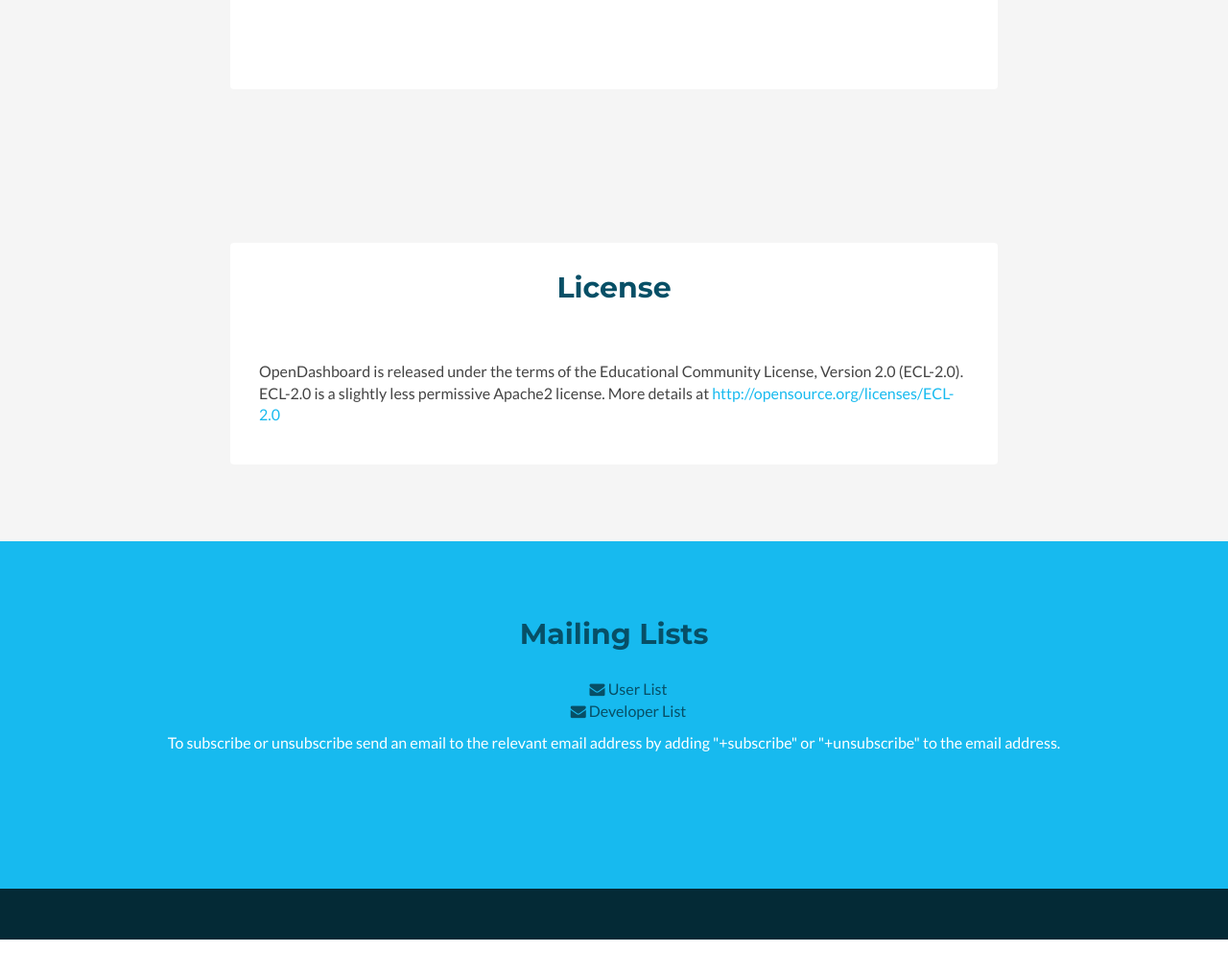
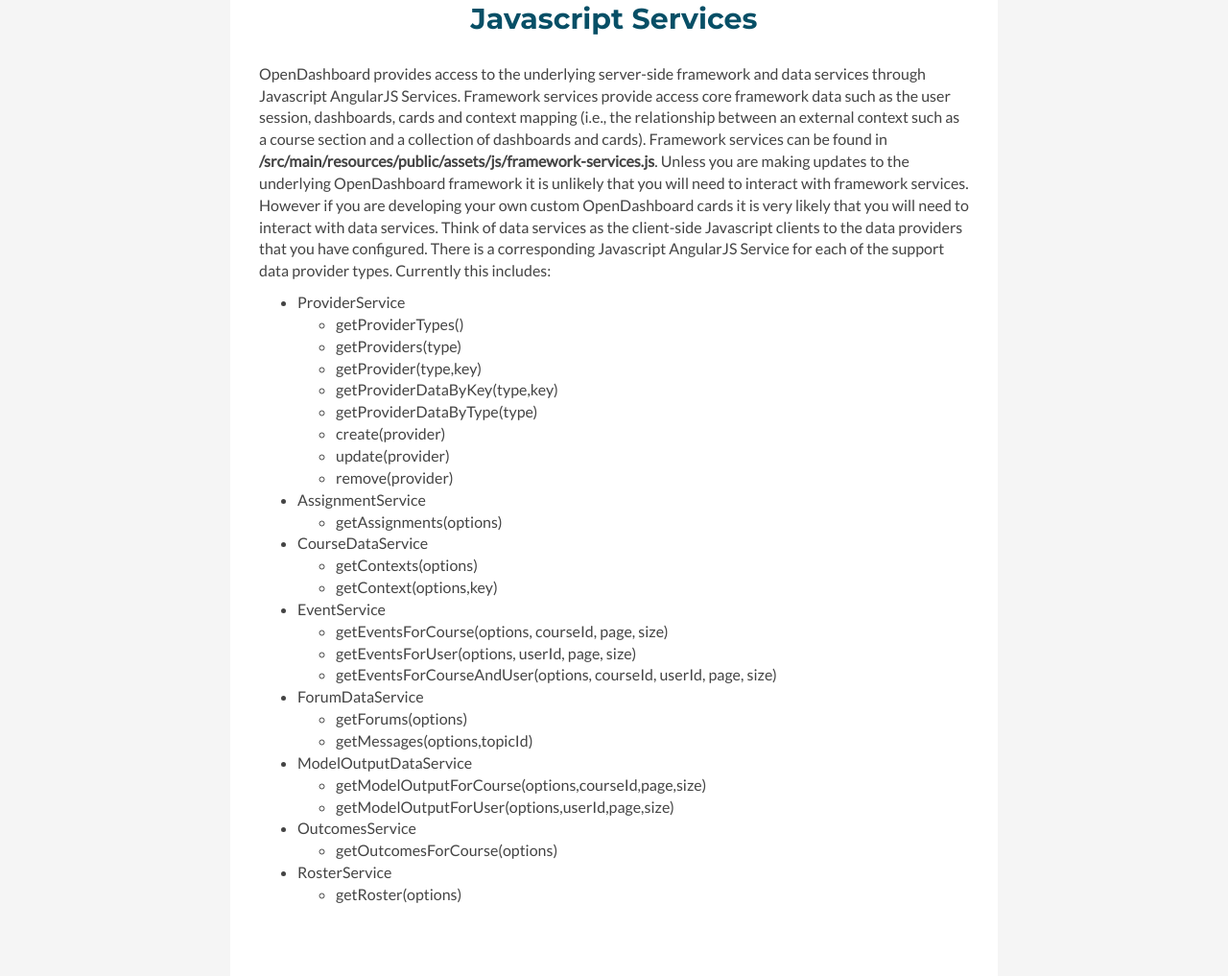
Before and after one commit to Apereo-Learning-Analytics-Initiative/OpenDashboard-legacy, a plain HTML site: page index.html in a window 1280 px wide. Shown: the part 8512-9529 px from the top of the page at 96% size. Before the commit the page ends 9491 px from the top, so only its background shows below. Drawn offline with nearby package versions, Linux system fonts and the light colour scheme; grey boxes are pictures that could not be loaded.

Commit message:
added js services docs

```diff
--- a/index.html
+++ b/index.html
@@ -404,9 +404,80 @@
             <p>Preconfigured dashboards allow an institution to preconfigure the default set of dashboards and cards users will interact with. Watch the video below
             to see preconfigured dashboards in action.
             </p>
-          <div class="embed-responsive embed-responsive-4by3">
-            <iframe class="embed-responsive-item" src="https://www.youtube.com/embed/8PCvoo30wco" allowfullscreen></iframe>
-          </div>
+            <div class="embed-responsive embed-responsive-4by3">
+              <iframe class="embed-responsive-item" src="https://www.youtube.com/embed/8PCvoo30wco" allowfullscreen></iframe>
+            </div>
+
+<!-- Javascript Services -->
+<h2 id="services" class="title text-center">Javascript Services</h2>
+<p>OpenDashboard provides access to the underlying server-side framework and data services through Javascript AngularJS Services. Framework services provide access core framework data such as the user session,
+dashboards, cards and context mapping (i.e., the relationship between an external context such as a course section and a collection of dashboards and cards). Framework services can be found in
+<b>/src/main/resources/public/assets/js/framework-services.js</b>. Unless you are making updates to the underlying OpenDashboard framework it is unlikely that you will need to interact with framework services.
+However if you are developing your own custom OpenDashboard cards it is very likely that you will need to interact with data services. Think of data services as the client-side Javascript clients to the
+data providers that you have configured. There is a corresponding Javascript AngularJS Service for each of the support data provider types. Currently this includes:</p>
+<ul>
+<li>
+ProviderService
+<ul>
+<li>getProviderTypes()</li>
+<li>getProviders(type)</li>
+<li>getProvider(type,key)</li>
+<li>getProviderDataByKey(type,key)</li>
+<li>getProviderDataByType(type)</li>
+<li>create(provider)</li>
+<li>update(provider)</li>
+<li>remove(provider)</li>
+</ul>
+</li>
+<li>
+AssignmentService
+<ul>
+<li>getAssignments(options)</li>
+</ul>
+</li>
+<li>
+CourseDataService
+<ul>
+<li>getContexts(options)</li>
+<li>getContext(options,key)</li>
+</ul>
+</li>
+<li>
+EventService
+<ul>
+<li>getEventsForCourse(options, courseId, page, size)</li>
+<li>getEventsForUser(options, userId, page, size)</li>
+<li>getEventsForCourseAndUser(options, courseId, userId, page, size)</li>
+</ul>
+</li>
+<li>
+ForumDataService
+<ul>
+<li>getForums(options)</li>
+<li>getMessages(options,topicId)</li>
+</ul>
+</li>
+<li>
+ModelOutputDataService
+<ul>
+<li>getModelOutputForCourse(options,courseId,page,size)</li>
+<li>getModelOutputForUser(options,userId,page,size)</li>
+</ul>
+</li>
+<li>
+OutcomesService
+<ul>
+<li>getOutcomesForCourse(options)</li>
+</ul>
+</li>
+<li>
+RosterService
+<ul>
+<li>getRoster(options)</li>
+</ul>
+</li>
+</ul>
+
         </div>
       </div>
     </div>
```
